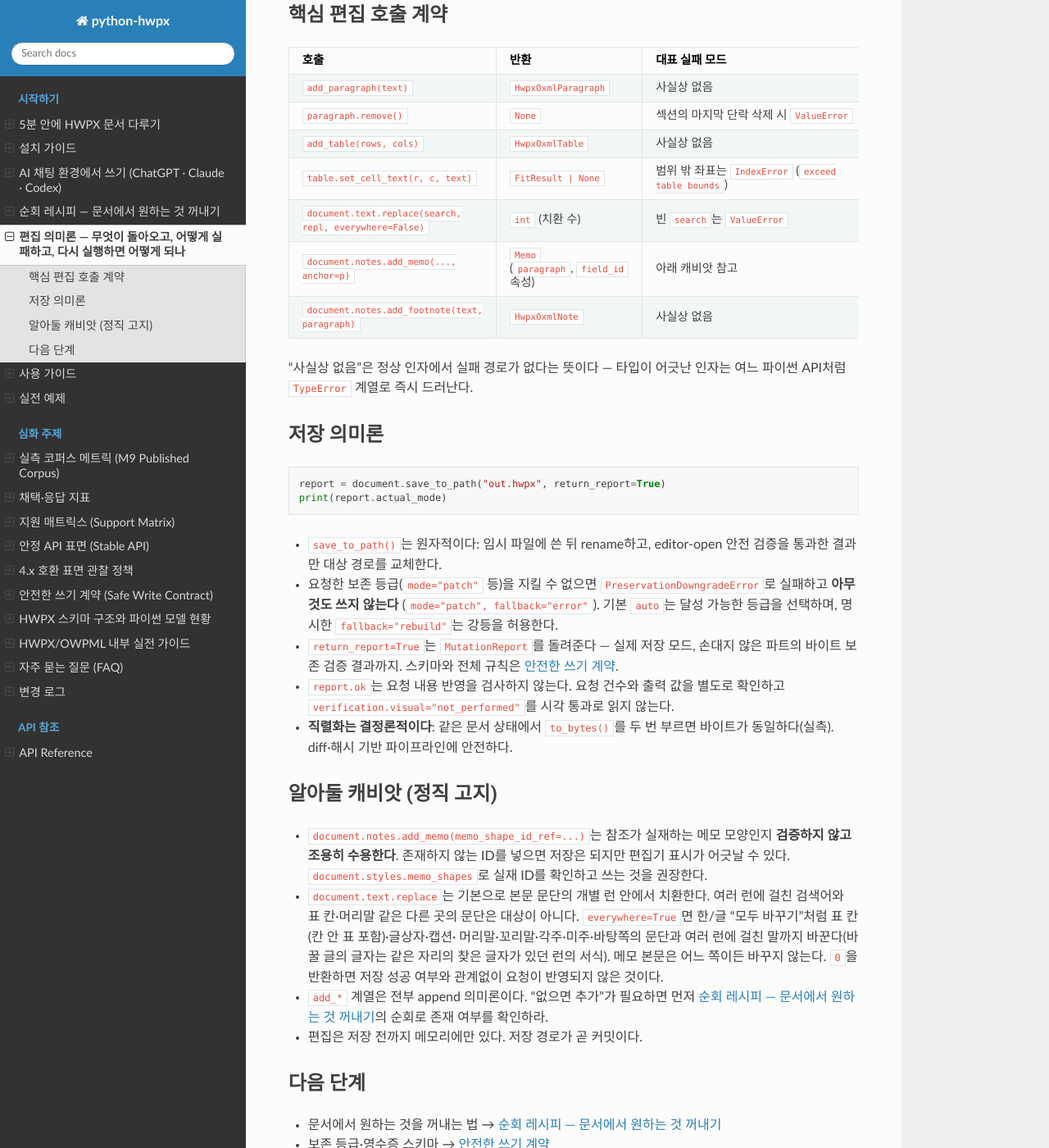
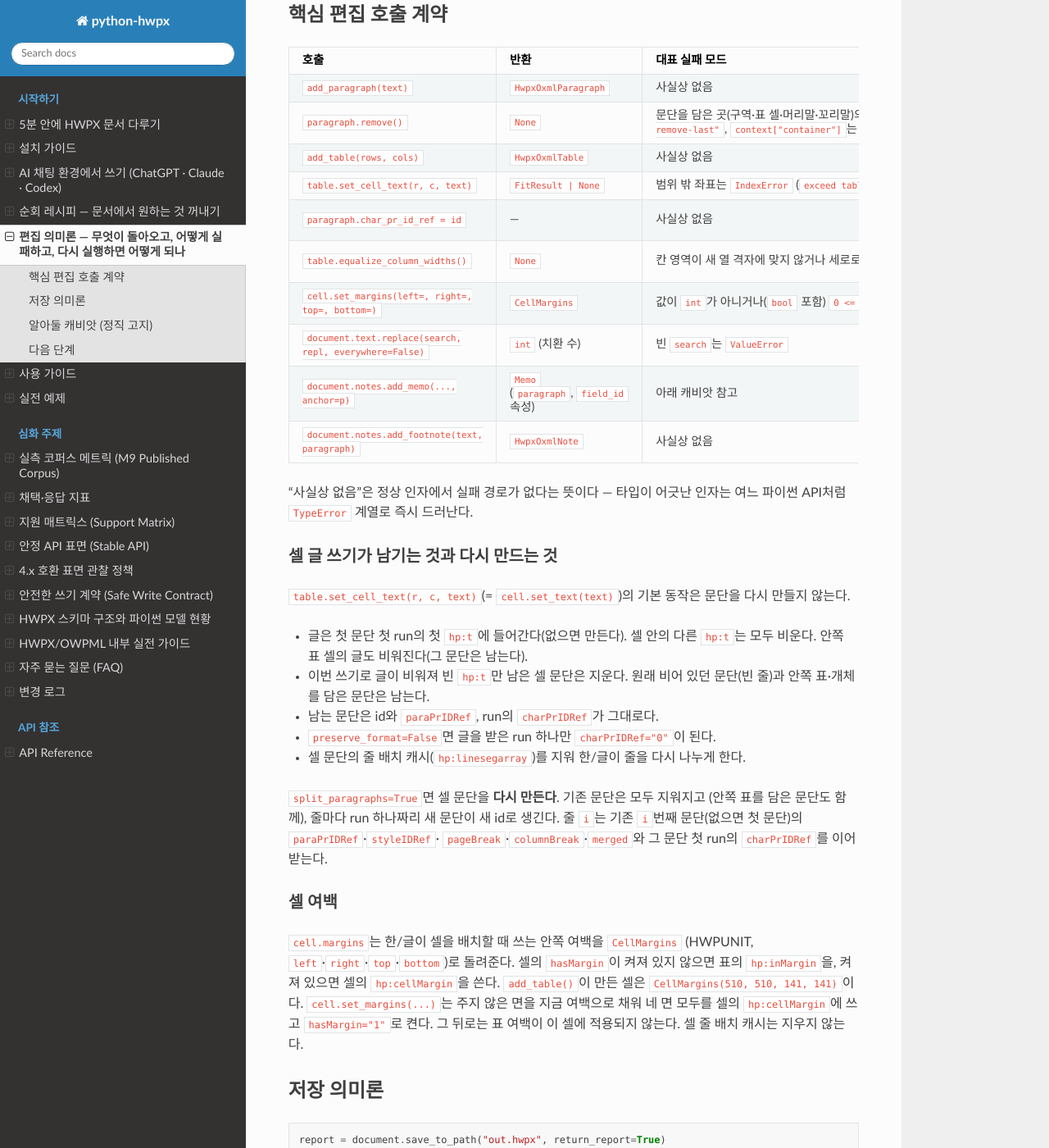
Before and after one commit to airmang/python-hwpx, a Sphinx documentation site: the page built from docs/mutation-semantics.md, in a window 1280 px wide and 1400 px high, scrolled down 379 px. Shown: the whole window at 82% size. Built offline with Sphinx 7.4.7 and the Read the Docs theme 3.1.0, drawn with Linux system fonts in a browser that asks for light colours.

Commit message:
docs(table): pin the uniform set_column_widths split and document cell text rewrites
equalize_column_widths() now follows Hancom's per-row rule. Callers that
need the split it made before (table width W kept, the first n-1 grid
columns Python round(W / n), half to even, the last column the
remainder) call table.set_column_widths([1] * table.column_count). The
equalize docstring and docs/mutation-semantics.md say so, and new tests
pin that call: W=50460/n=7 gives six 7209 and one 7206 with the width
kept, W=13/n=2 gives [6, 7], a merged cell gets the sum of its columns,
and a table without hp:sz/@width falls back to the row-0 sum. A
downstream typesetting engine compares its output byte for byte.

docs/mutation-semantics.md now states what Paragraph.remove() refuses
(paragraph-remove-last, per container), what table.set_cell_text()
keeps and rebuilds in its default and split_paragraphs modes, that
Paragraph.char_pr_id_ref sets every direct run of the paragraph, and
cell.margins/set_margins. Each claim has a test. stable-api.md and
api_reference.md describe the margin API, and the stable-member count is
corrected to 182. CHANGELOG entries added.

Co-Authored-By: Claude Opus 5.5 (1M context) <noreply@anthropic.com>

```diff
--- a/docs/mutation-semantics.md
+++ b/docs/mutation-semantics.md
@@ -14,15 +14,46 @@ stable 편집 표면의 계약을 한 곳에 모았다. 아래 표의 실패 모
 | 호출 | 반환 | 대표 실패 모드 | 다시 실행하면 |
 |---|---|---|---|
 | `add_paragraph(text)` | `HwpxOxmlParagraph` | 사실상 없음 | 문단이 하나 더 추가된다(append, 비멱등) |
-| `paragraph.remove()` | `None` | 섹션의 마지막 단락 삭제 시 `ValueError` | 이미 제거된 문단이면 조용히 무시된다(무해) |
+| `paragraph.remove()` | `None` | 문단을 담은 곳(구역·표 셀·머리말·꼬리말)의 마지막 문단이면 `HwpxValueError`(`ValueError` 하위, `code="paragraph-remove-last"`, `context["container"]`는 `section`·`cell`·`header`·`footer`) | 이미 제거된 문단이면 조용히 무시된다(무해) |
 | `add_table(rows, cols)` | `HwpxOxmlTable` | 사실상 없음 | 표가 하나 더 추가된다(비멱등) |
-| `table.set_cell_text(r, c, text)` | `FitResult \| None` | 범위 밖 좌표는 `IndexError` (`exceed table bounds`) | 같은 값이면 결과 동일(수렴) |
+| `table.set_cell_text(r, c, text)` | `FitResult \| None` | 범위 밖 좌표는 `IndexError` (`exceed table bounds`) | 같은 값이면 결과 동일(수렴). 무엇을 남기고 다시 만드는지는 아래 |
+| `paragraph.char_pr_id_ref = id` | — | 사실상 없음 | 그 문단에 바로 딸린 run 전부에 같은 값이 들어간다(수렴). 안쪽 표 셀의 run은 건드리지 않는다. run이 없으면 하나 만든다. `None`은 속성을 지운다 |
+| `table.equalize_column_widths()` | `None` | 칸 영역이 새 열 격자에 맞지 않거나 세로로 합친 칸이 행마다 다른 너비를 받아야 하면 표를 그대로 두고 `HwpxValueError` | 행마다 칸을 같게 나눈다(한/글 "셀 너비를 같게", 표 너비는 행별 칸 수의 공배수로 올림). 예전 나눔(표 너비 유지, 앞 `n-1`열 `round(W / n)`, 마지막 열 나머지)이 필요하면 `table.set_column_widths([1] * table.column_count)` |
+| `cell.set_margins(left=, right=, top=, bottom=)` | `CellMargins` | 값이 `int`가 아니거나(`bool` 포함) `0 <= v < 2**31` 밖이면 바꾸기 전에 `HwpxValueError`(`cell-margin-value`) | 같은 값이면 결과 동일(수렴). 인자가 없으면 아무것도 바꾸지 않고 지금 여백을 돌려준다 |
 | `document.text.replace(search, repl, everywhere=False)` | `int` (치환 수) | 빈 `search`는 `ValueError` | 치환할 것이 없으면 `0` — 1회차 후 수렴 |
 | `document.notes.add_memo(..., anchor=p)` | `Memo` (`paragraph`, `field_id` 속성) | 아래 캐비앗 참고 | 메모가 하나 더 붙는다(비멱등) |
 | `document.notes.add_footnote(text, paragraph)` | `HwpxOxmlNote` | 사실상 없음 | 각주가 하나 더 붙는다(비멱등) |
 
 "사실상 없음"은 정상 인자에서 실패 경로가 없다는 뜻이다 — 타입이 어긋난
 인자는 여느 파이썬 API처럼 `TypeError` 계열로 즉시 드러난다.
+
+### 셀 글 쓰기가 남기는 것과 다시 만드는 것
+
+`table.set_cell_text(r, c, text)`(= `cell.set_text(text)`)의 기본 동작은 문단을
+다시 만들지 않는다.
+
+- 글은 첫 문단 첫 run의 첫 `hp:t`에 들어간다(없으면 만든다). 셀 안의 다른
+  `hp:t`는 모두 비운다. 안쪽 표 셀의 글도 비워진다(그 문단은 남는다).
+- 이번 쓰기로 글이 비워져 빈 `hp:t`만 남은 셀 문단은 지운다. 원래 비어 있던
+  문단(빈 줄)과 안쪽 표·개체를 담은 문단은 남는다.
+- 남는 문단은 id와 `paraPrIDRef`, run의 `charPrIDRef`가 그대로다.
+- `preserve_format=False`면 글을 받은 run 하나만 `charPrIDRef="0"`이 된다.
+- 셀 문단의 줄 배치 캐시(`hp:linesegarray`)를 지워 한/글이 줄을 다시 나누게 한다.
+
+`split_paragraphs=True`면 셀 문단을 **다시 만든다**. 기존 문단은 모두 지워지고
+(안쪽 표를 담은 문단도 함께), 줄마다 run 하나짜리 새 문단이 새 id로 생긴다.
+줄 `i`는 기존 `i`번째 문단(없으면 첫 문단)의 `paraPrIDRef`·`styleIDRef`·
+`pageBreak`·`columnBreak`·`merged`와 그 문단 첫 run의 `charPrIDRef`를 이어받는다.
+
+### 셀 여백
+
+`cell.margins`는 한/글이 셀을 배치할 때 쓰는 안쪽 여백을 `CellMargins`
+(HWPUNIT, `left`·`right`·`top`·`bottom`)로 돌려준다. 셀의 `hasMargin`이 켜져
+있지 않으면 표의 `hp:inMargin`을, 켜져 있으면 셀의 `hp:cellMargin`을 쓴다.
+`add_table()`이 만든 셀은 `CellMargins(510, 510, 141, 141)`이다.
+`cell.set_margins(...)`는 주지 않은 면을 지금 여백으로 채워 네 면 모두를 셀의
+`hp:cellMargin`에 쓰고 `hasMargin="1"`로 켠다. 그 뒤로는 표 여백이 이 셀에
+적용되지 않는다. 셀 줄 배치 캐시는 지우지 않는다.
 
 ## 저장 의미론
 
--- a/docs/python-example-ledger.json
+++ b/docs/python-example-ledger.json
@@ -20,7 +20,7 @@
     "README_EN.md": "13ffe7e34b008bb5a2ac8a88a6b732a78801f5197c532253d71c33d37713635f",
     "docs/quickstart.md": "44d8ca82ee70c0e3dfdf087713a4e4ce935e64cd3f6a546311f95b054a285a18",
     "docs/recipes-traversal.md": "b63f42b1a6ed23812688599474dcf83300509b86a94b5daceae679bfdbde9343",
-    "docs/mutation-semantics.md": "6bcce8658fbb39bc5c5387285d405260739b8dd102b4217ac37232293c0f601a",
+    "docs/mutation-semantics.md": "2e16e8e958d7f89559b3b8bfe9c549f0614908e9ce30c82884ea045b715fded3",
     "docs/usage.md": "df93e611c465f9da290af12612e4c5b524a88406307d953ed08fa354763f8dc5",
     "docs/examples.md": "662dc489a364e6319c57d2221fa4d4b1484e79b27a17235b0f99953ab5501a30",
     "docs/faq.md": "cd82e2f1e740cff3f50e620c060ed8ae0aa130271fa373eca3a07a70fb9ca604",
```
Also changed, not shown: CHANGELOG.md (+17 -0 lines), docs/api_reference.md (+2 -0 lines), docs/stable-api.md (+10 -2 lines), src/hwpx/data/contract_docs/mutation-semantics.md (+33 -2 lines), 3 other files.
